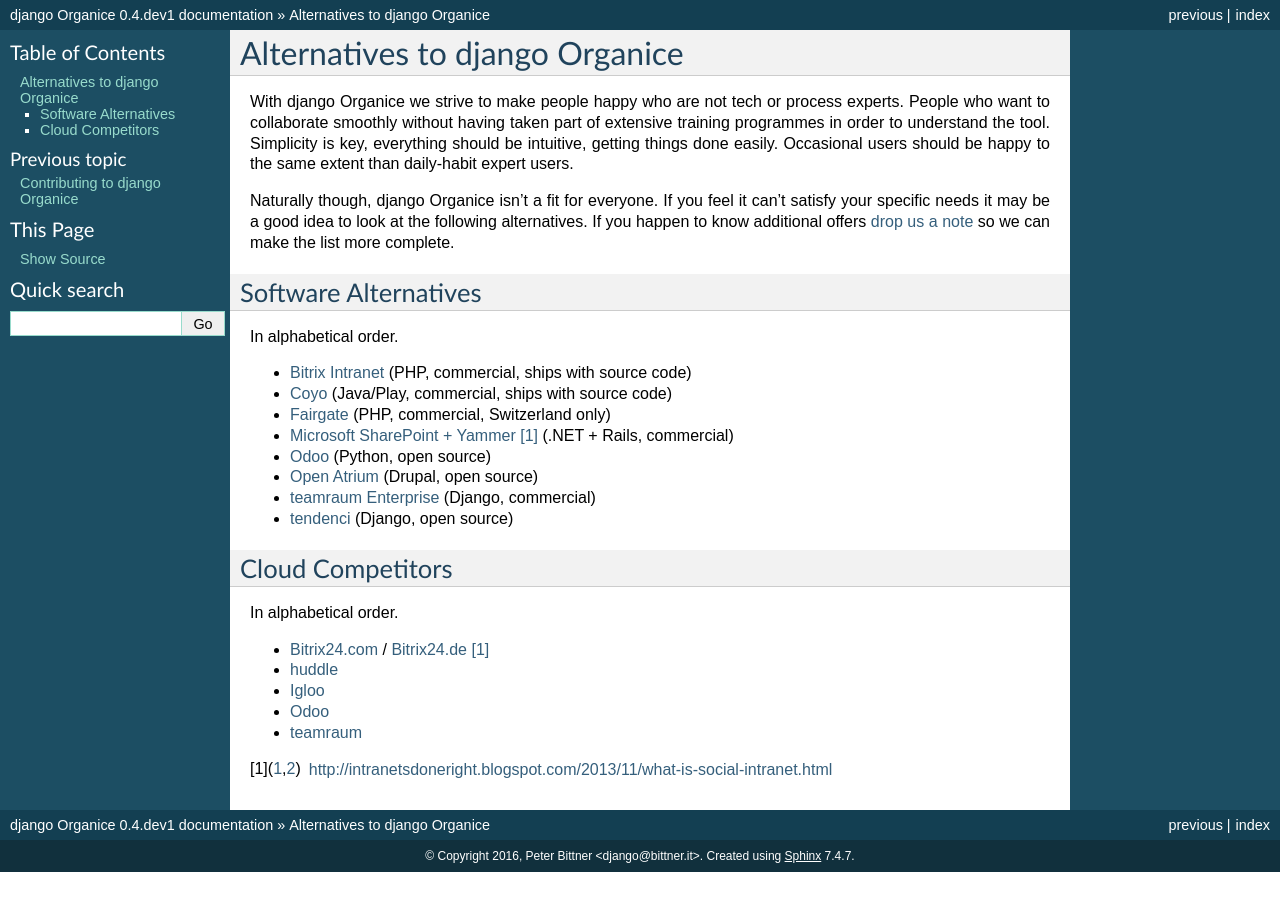
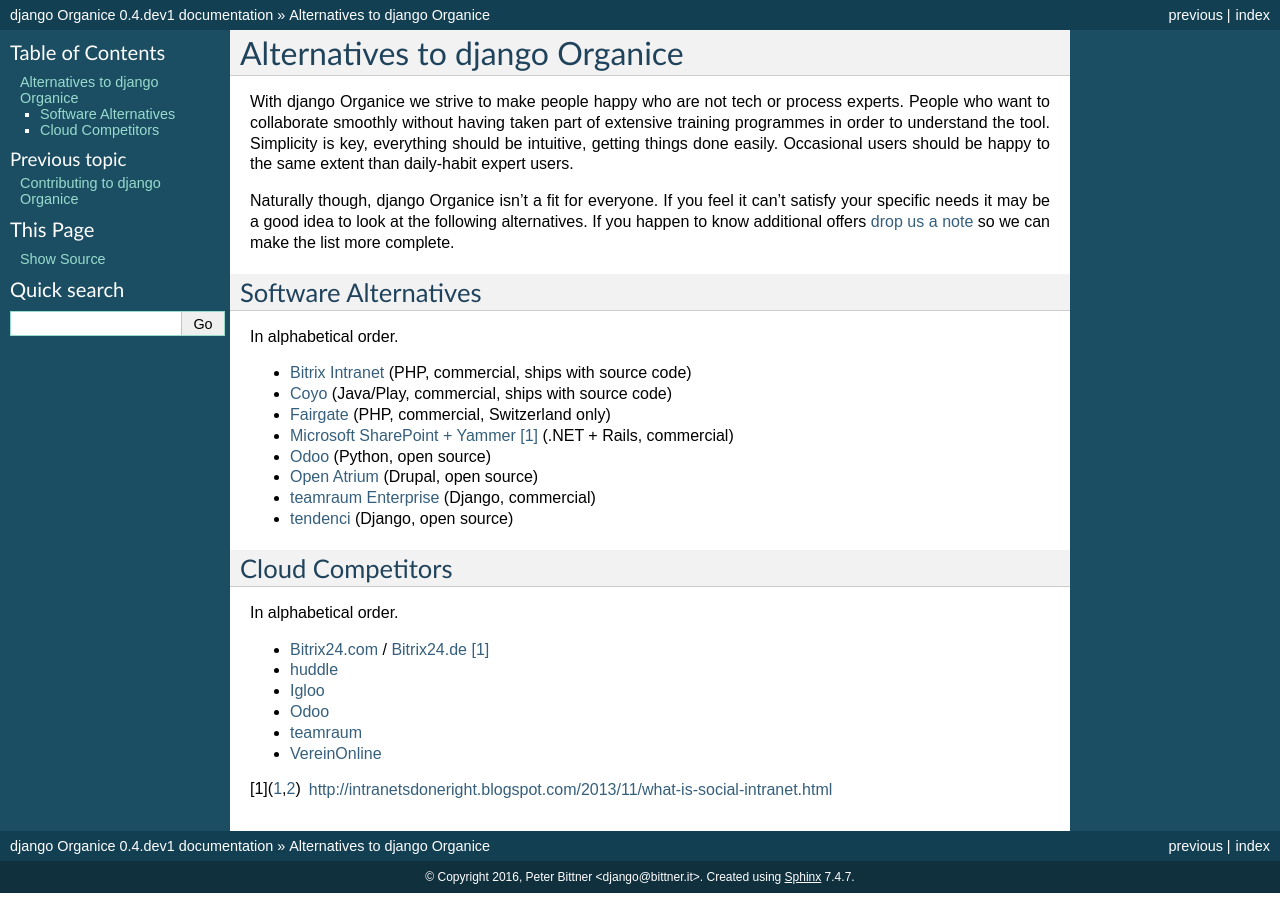
Before and after one commit to Organice/django-organice, a Sphinx documentation site: the page built from docs/alternatives.rst, in a window 1280 px wide. Built offline with Sphinx 7.4.7, drawn with Linux system fonts in a browser that asks for light colours; pages that are not in the unit, such as notebooks, are missing from menus.

Commit message:
Add VereinOnline to Alternatives (docs)

```diff
--- a/docs/alternatives.rst
+++ b/docs/alternatives.rst
@@ -35,6 +35,7 @@
 - `Igloo`_
 - `Odoo`_
 - `teamraum`_
+- `VereinOnline`_
 
 
 .. _drop us a note: info@organice.io
@@ -51,5 +52,6 @@
 .. _huddle: http://www.huddle.com/
 .. _Igloo: http://www.igloosoftware.com/
 .. _teamraum: http://www.teamraum.com/
+.. _VereinOnline: https://www.vereinonline.org/
 
 .. [1] http://intranetsdoneright.blogspot.com/2013/11/what-is-social-intranet.html
```
